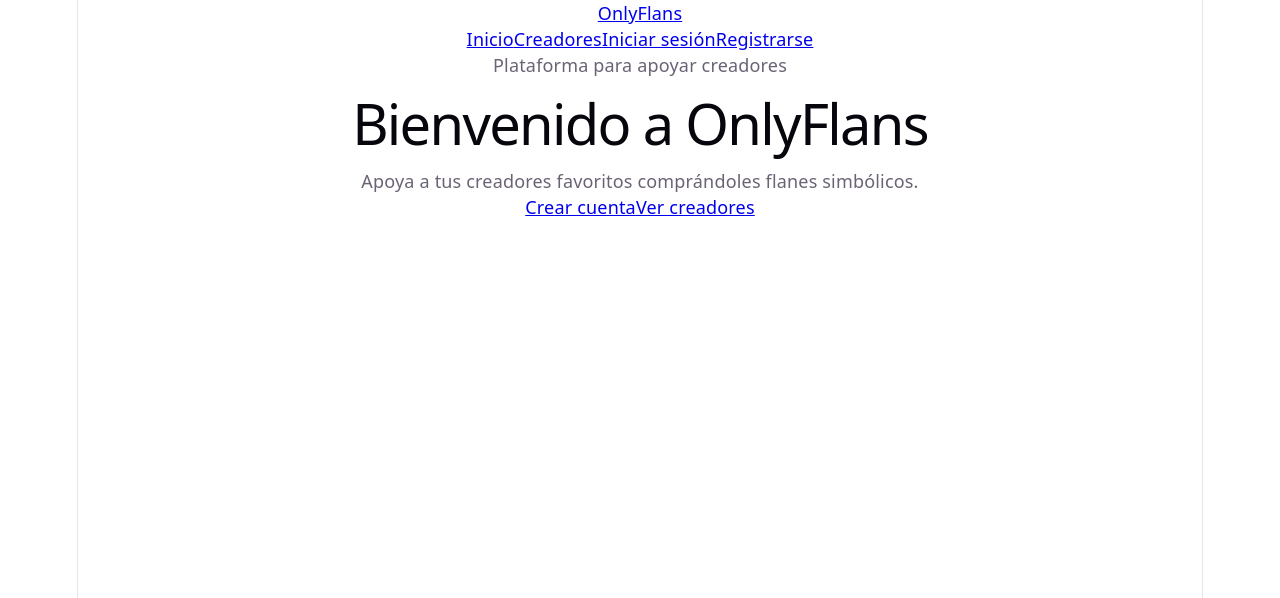
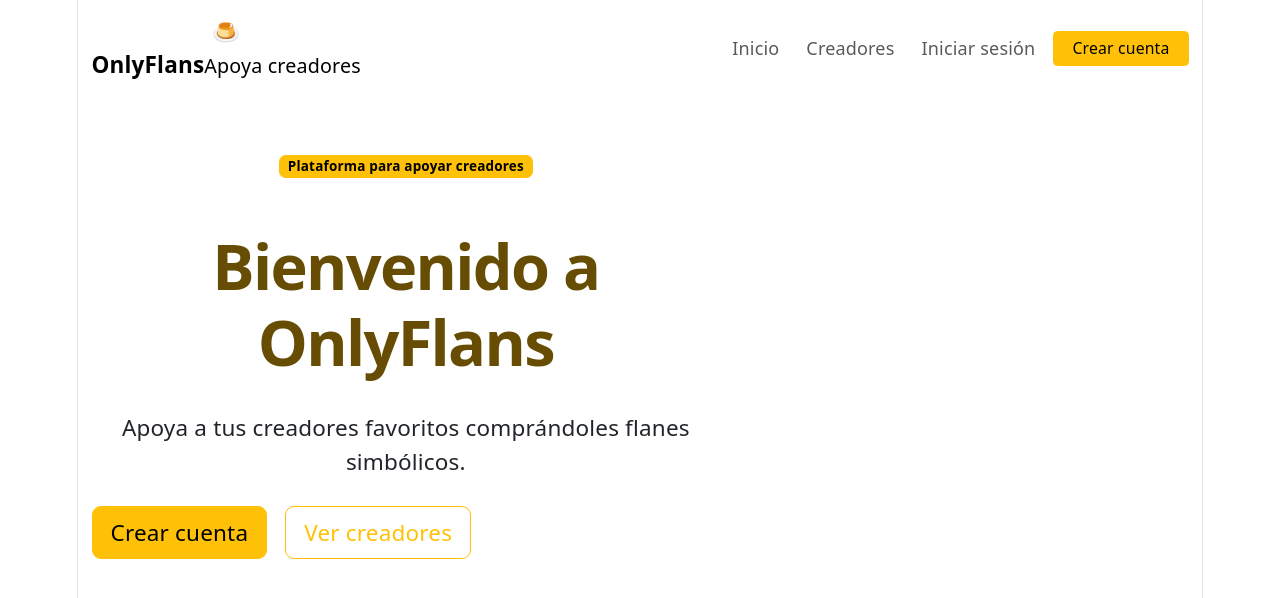
Before and after one commit to Jpaulo03/onlyflans, a React app in the folder frontend/: page / in a window 1280 px wide. Shown: the top 598 px of the page. Built offline with nearby package versions, Linux system fonts and the light colour scheme; the HTML template or start-up script is replaced by a standard one.

Commit message:
actualizcion 1

```diff
--- a/frontend/src/App.jsx
+++ b/frontend/src/App.jsx
@@ -1,4 +1,6 @@
 import { Link, Route, Routes, useLocation, useNavigate } from 'react-router-dom';
+
+import AppNavbar from './components/AppNavbar';
 
 import LoginPage from './pages/LoginPage';
 import RegistroPage from './pages/RegistroPage';
@@ -53,63 +55,7 @@ function App() {
 
   return (
     <>
-      <nav className="navbar navbar-expand-lg bg-white border-bottom shadow-sm">
-        <div className="container">
-          <Link to="/" className="navbar-brand fw-bold text-warning">
-            OnlyFlans
-          </Link>
-
-          <div className="navbar-nav ms-auto gap-2 align-items-center">
-            <Link to="/" className="nav-link">
-              Inicio
-            </Link>
-
-            <Link to="/creadores" className="nav-link">
-              Creadores
-            </Link>
-
-            {!usuario && (
-              <>
-                <Link to="/login" className="nav-link">
-                  Iniciar sesión
-                </Link>
-
-                <Link to="/registro" className="btn btn-warning">
-                  Registrarse
-                </Link>
-              </>
-            )}
-
-            {usuario && (
-              <>
-                {usuario.rol === 'creador' && (
-                  <Link to="/panel-creador" className="nav-link">
-                    Panel creador
-                  </Link>
-                )}
-
-                {usuario.rol === 'seguidor' && (
-                  <Link to="/panel-seguidor" className="nav-link">
-                    Panel seguidor
-                  </Link>
-                )}
-
-                <span className="badge text-bg-light">
-                  {usuario.nombre} - {usuario.rol}
-                </span>
-
-                <button
-                  type="button"
-                  className="btn btn-outline-danger btn-sm"
-                  onClick={cerrarSesion}
-                >
-                  Cerrar sesión
-                </button>
-              </>
-            )}
-          </div>
-        </div>
-      </nav>
+      <AppNavbar />
 
       <Routes>
         <Route path="/" element={<InicioPage />} />
--- /dev/null
+++ b/frontend/src/components/AppNavbar.jsx
@@ -0,0 +1,111 @@
+import { Link, useLocation, useNavigate } from 'react-router-dom';
+
+function AppNavbar() {
+  const navigate = useNavigate();
+  const location = useLocation();
+
+  const usuario = JSON.parse(localStorage.getItem('usuario') || 'null');
+
+  const cerrarSesion = () => {
+    localStorage.removeItem('token');
+    localStorage.removeItem('usuario');
+    navigate('/login');
+  };
+
+  const esActivo = (ruta) => {
+    return location.pathname === ruta ? 'nav-link active-link' : 'nav-link';
+  };
+
+  return (
+    <nav className="navbar navbar-expand-lg app-navbar sticky-top">
+      <div className="container">
+        <Link to="/" className="navbar-brand brand-logo">
+          <span className="brand-icon">🍮</span>
+          <div>
+            <strong>OnlyFlans</strong>
+            <small>Apoya creadores</small>
+          </div>
+        </Link>
+
+        <button
+          className="navbar-toggler"
+          type="button"
+          data-bs-toggle="collapse"
+          data-bs-target="#menuPrincipal"
+          aria-controls="menuPrincipal"
+          aria-expanded="false"
+          aria-label="Abrir menú"
+        >
+          <span className="navbar-toggler-icon"></span>
+        </button>
+
+        <div className="collapse navbar-collapse" id="menuPrincipal">
+          <div className="navbar-nav ms-auto align-items-lg-center gap-lg-2 mt-3 mt-lg-0">
+            <Link to="/" className={esActivo('/')}>
+              Inicio
+            </Link>
+
+            <Link to="/creadores" className={esActivo('/creadores')}>
+              Creadores
+            </Link>
+
+            {!usuario && (
+              <>
+                <Link to="/login" className={esActivo('/login')}>
+                  Iniciar sesión
+                </Link>
+
+                <Link to="/registro" className="btn btn-warning btn-sm px-3">
+                  Crear cuenta
+                </Link>
+              </>
+            )}
+
+            {usuario && (
+              <>
+                {usuario.rol === 'creador' && (
+                  <Link
+                    to="/panel-creador"
+                    className={esActivo('/panel-creador')}
+                  >
+                    Panel creador
+                  </Link>
+                )}
+
+                {usuario.rol === 'seguidor' && (
+                  <Link
+                    to="/panel-seguidor"
+                    className={esActivo('/panel-seguidor')}
+                  >
+                    Panel seguidor
+                  </Link>
+                )}
+
+                <div className="usuario-mini">
+                  <div className="usuario-avatar">
+                    {usuario.nombre?.charAt(0).toUpperCase()}
+                  </div>
+
+                  <div className="usuario-info">
+                    <strong>{usuario.nombre}</strong>
+                    <small>{usuario.rol}</small>
+                  </div>
+                </div>
+
+                <button
+                  type="button"
+                  className="btn btn-outline-danger btn-sm"
+                  onClick={cerrarSesion}
+                >
+                  Salir
+                </button>
+              </>
+            )}
+          </div>
+        </div>
+      </div>
+    </nav>
+  );
+}
+
+export default AppNavbar;
--- a/frontend/src/main.jsx
+++ b/frontend/src/main.jsx
@@ -1,6 +1,9 @@
 import React from 'react';
 import ReactDOM from 'react-dom/client';
 import { BrowserRouter } from 'react-router-dom';
+
+import 'bootstrap/dist/css/bootstrap.min.css';
+import 'bootstrap/dist/js/bootstrap.bundle.min.js';
 
 import App from './App.jsx';
 import './index.css';
```
